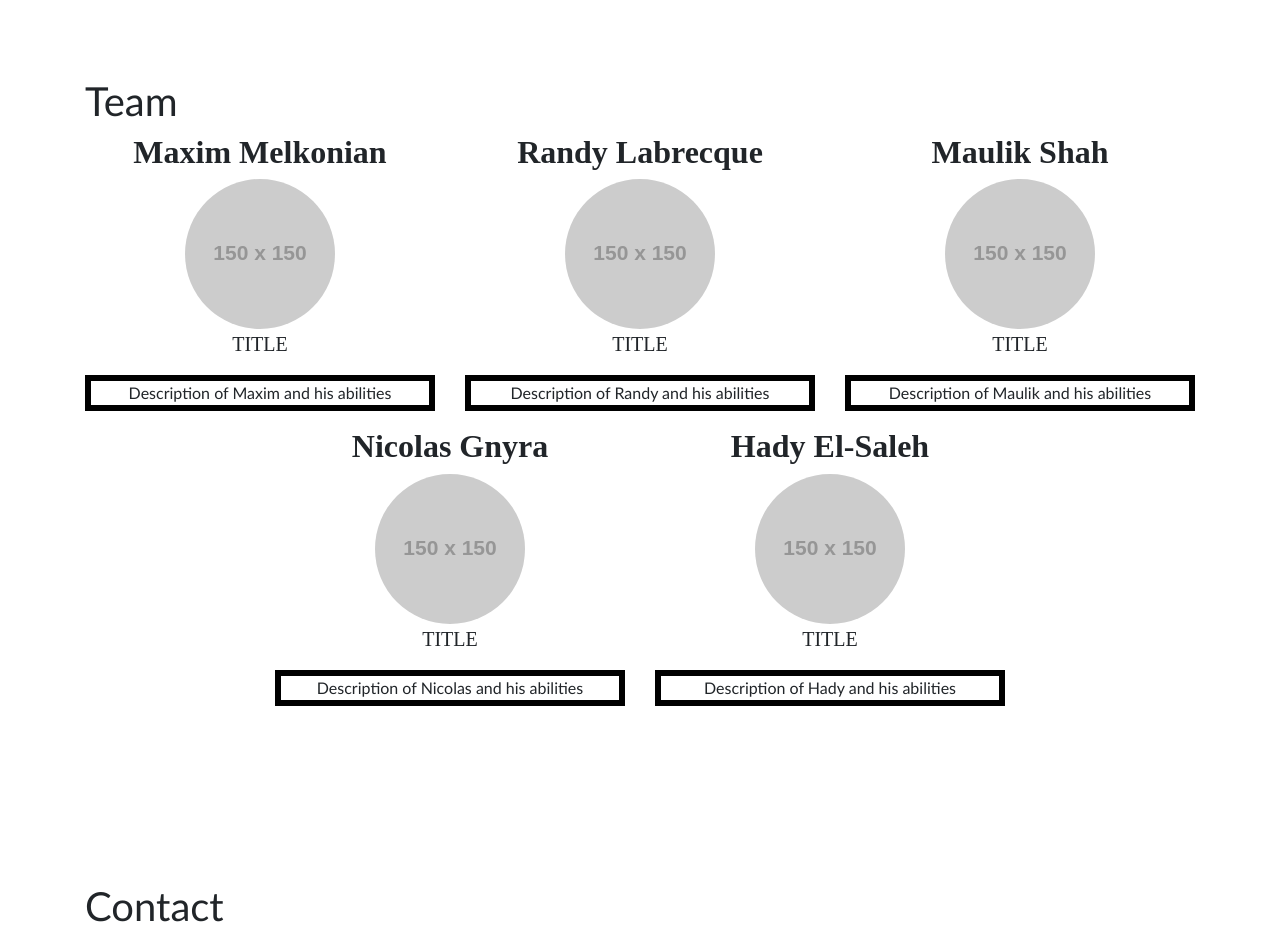
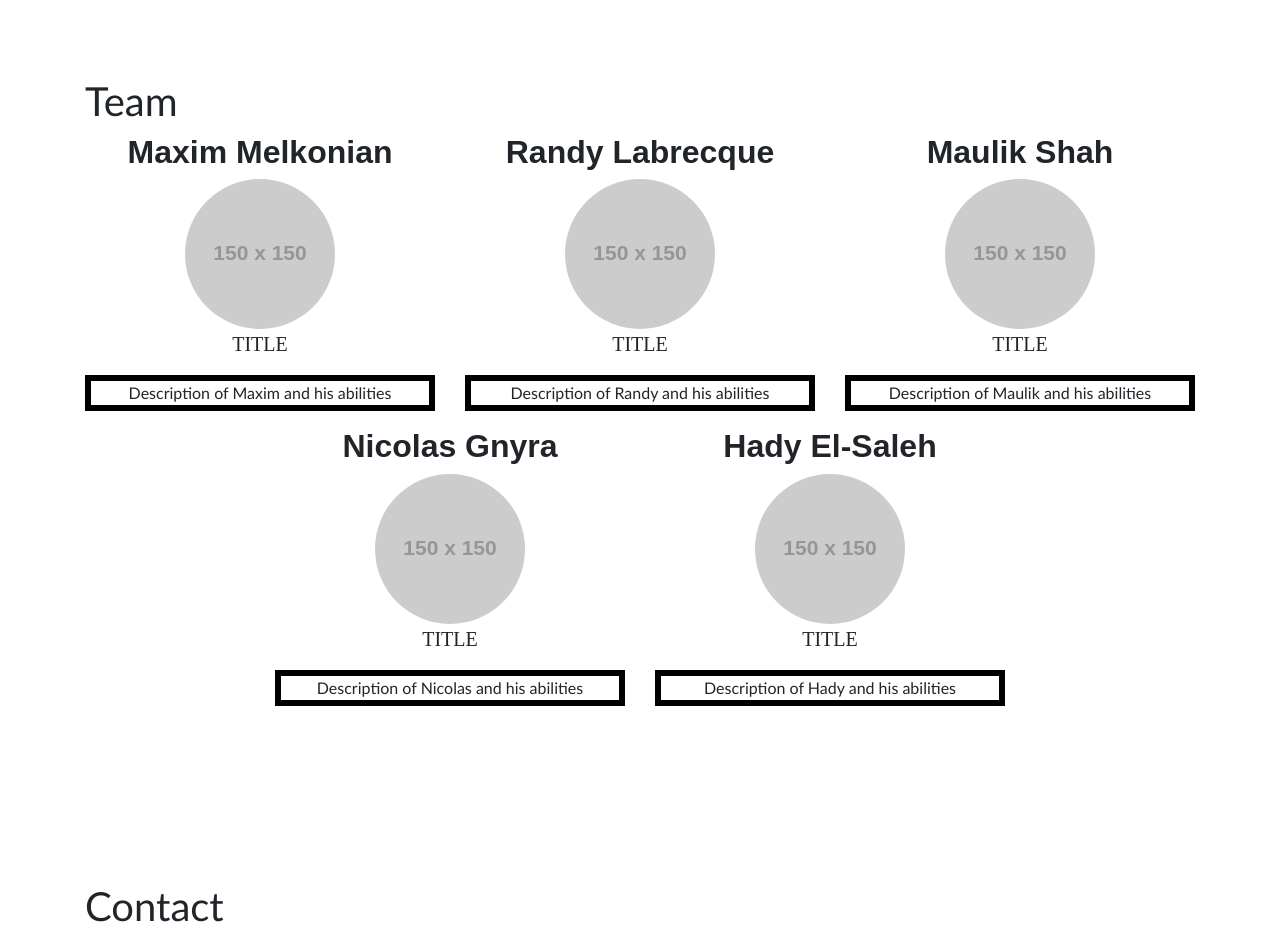
Before and after one commit to littlehadi/PicmeApp, a plain HTML site: page index.html in a window 1280 px wide. Shown: the part 1720-2653 px from the top of the page. Drawn offline with nearby package versions, Linux system fonts and the light colour scheme; some packages are replaced by stand-ins of ours; placeholder pictures from the web are drawn by us; a script that the page names is missing.

Commit message:
Changed some Fonts

```diff
--- a/style.css
+++ b/style.css
@@ -185,14 +185,14 @@ section#team {
 
 }
 p.title{
-    font-family: "Times New Roman", Times, serif;
+    font-family: "American Typewriter", serif;
     font-size: 80;
     text-align: center;
     font-weight: bold;
     }
 h2.name{
-    font-family: "Times New Roman", Times, serif;
-    font-size: 80;
+    font-family: "Marker Felt",fantasy;
+    font-size: 200;
     text-align: center;
     font-weight: bold;
     }
```
